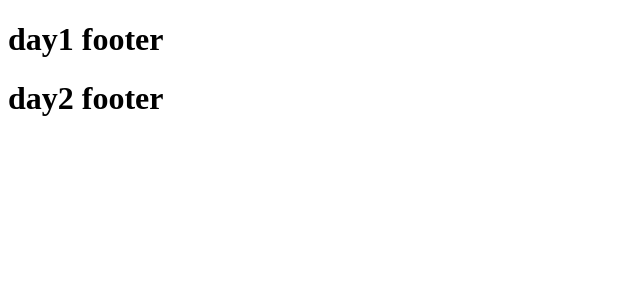
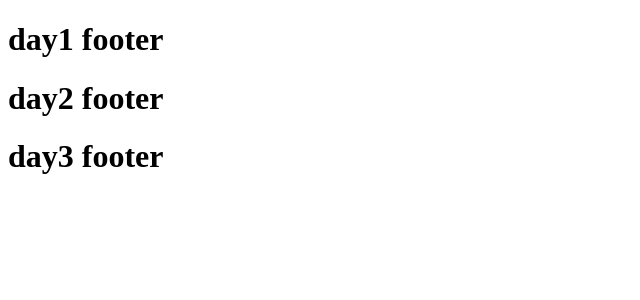
Before and after one commit to Abdurakhman00000/git-ex, a Next.js app: page /main/components/footer/Footer in a window 1280 px wide. Shown: the top 300 px of the page, without its empty margins (0-640 px from the left). Built offline with nearby package versions, Linux system fonts and the light colour scheme.

Commit message:
feat: add

```diff
--- a/src/pages/main/components/footer/Footer.tsx
+++ b/src/pages/main/components/footer/Footer.tsx
@@ -8,6 +8,7 @@ const Footer = () => {
         <div className={s.content}>
           <h1>day1 footer</h1>
           <h1>day2 footer</h1>
+          <h1>day3 footer</h1>
         </div>
       </div>
     </footer>
```
